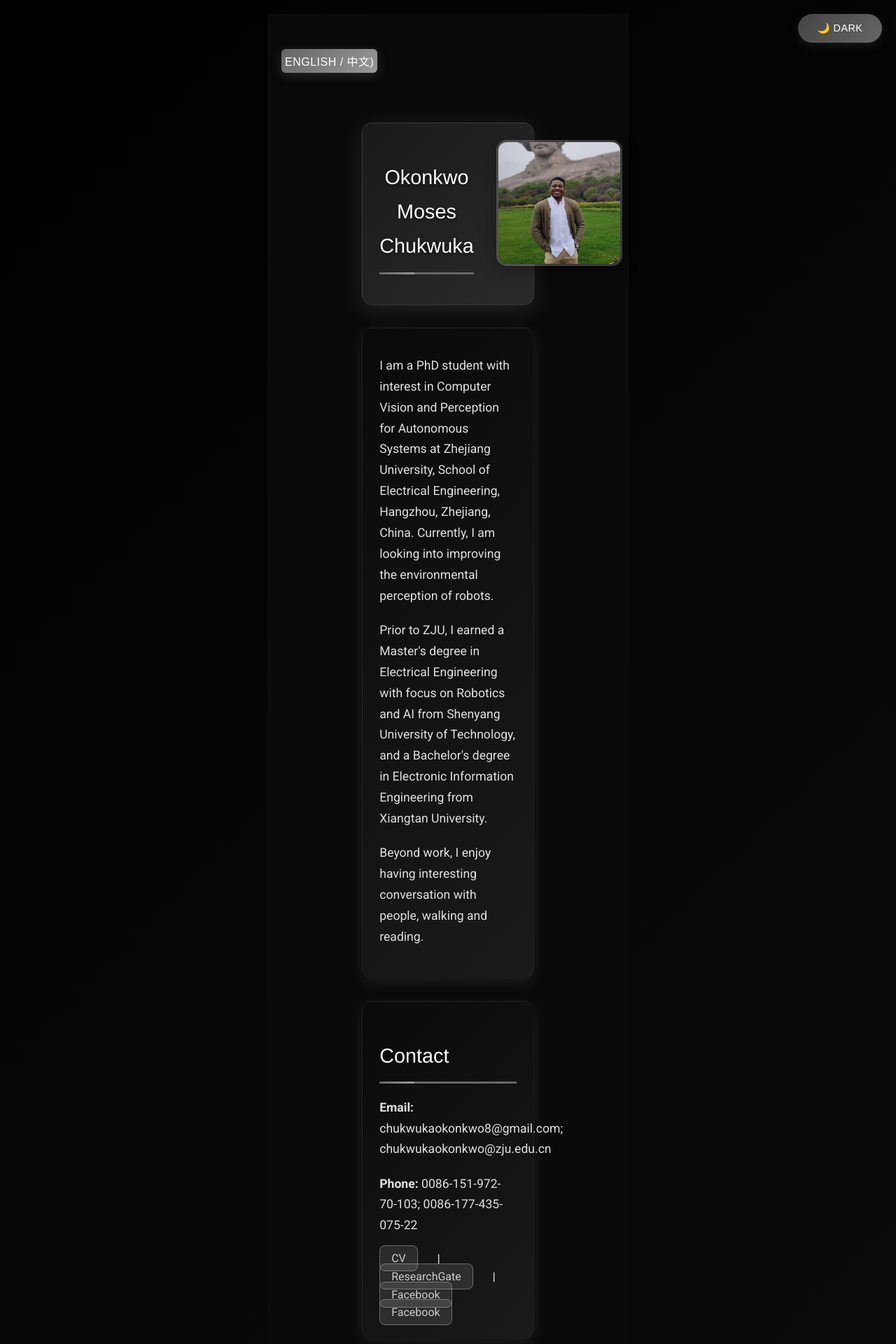
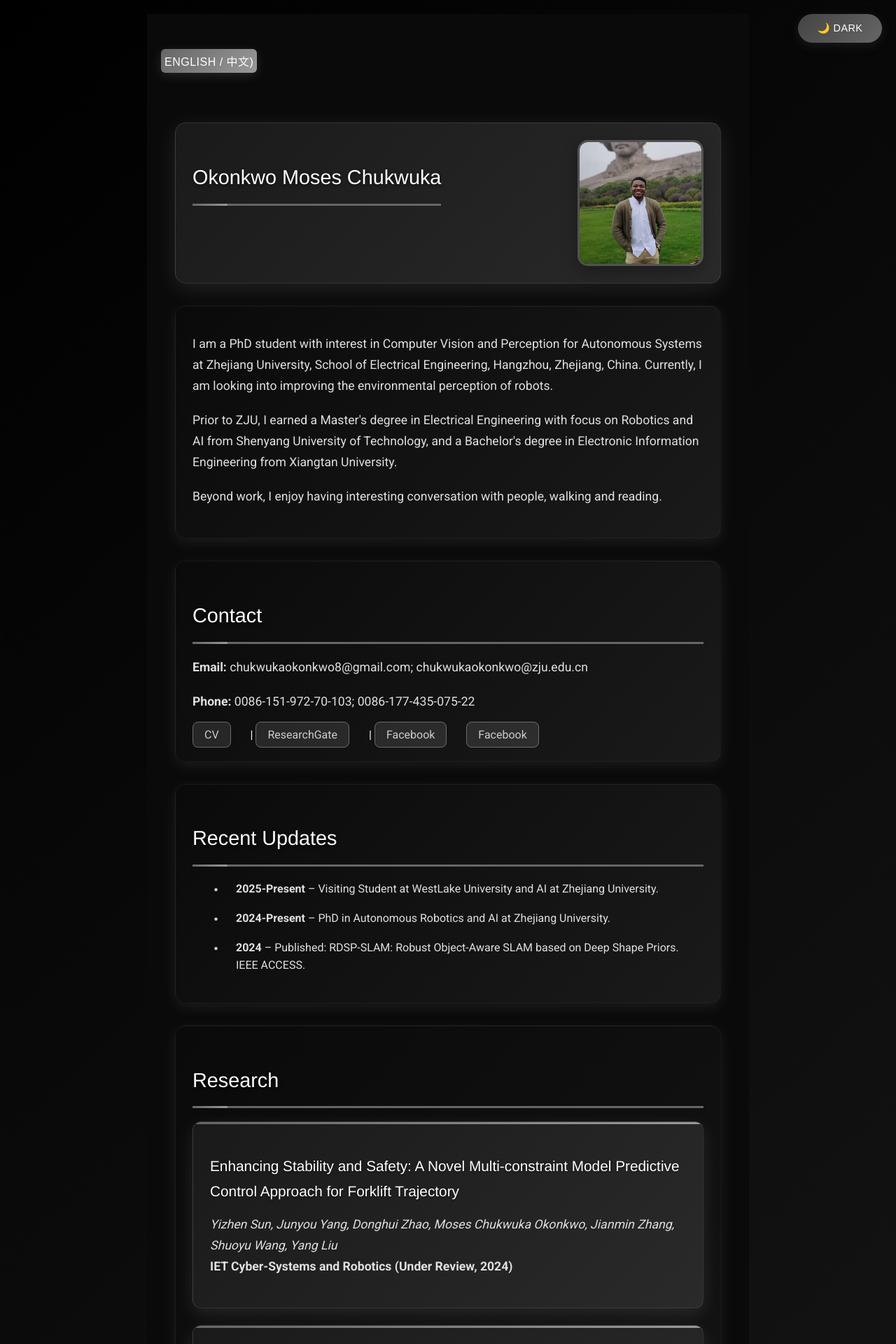
Before and after one commit to MosesChuka/MosesChuka.github.io, a Jekyll site: the page built from index.md, in a window 1280 px wide. Shown: the top 1920 px of the page at 70% size. Built offline with Jekyll 4.4.1, drawn with Linux system fonts in a browser that asks for light colours; our own code applies the rules of GitHub Pages for plain Markdown files.

Commit message:
increased maximum width

```diff
--- a/static/css/styles.css
+++ b/static/css/styles.css
@@ -21,8 +21,8 @@ body.light-mode {
 }
 
 .container {
-  width: 60%;
-  max-width: 900px;
+  width: 100%;
+  max-width: 1200px;
   margin: 0 auto;
   padding: 20px;
   background-color: #0a0a0a;
@@ -368,7 +368,8 @@ body.light-mode .theme-toggle:hover {
 /* Responsive Design */
 @media (min-width: 768px) {
   .container {
-    width: 60%;
+    width: 100%;
+    max-width: 1200px;
     padding: 20px;
   }
 
@@ -413,14 +414,14 @@ body.light-mode .theme-toggle:hover {
 
 @media (max-width: 768px) {
   .container {
-    width: 85%;
+    width: 100%;
     padding: 15px;
   }
 }
 
 @media (max-width: 480px) {
   .container {
-    width: 90%;
+    width: 100%;
     padding: 15px;
   }
 
```
